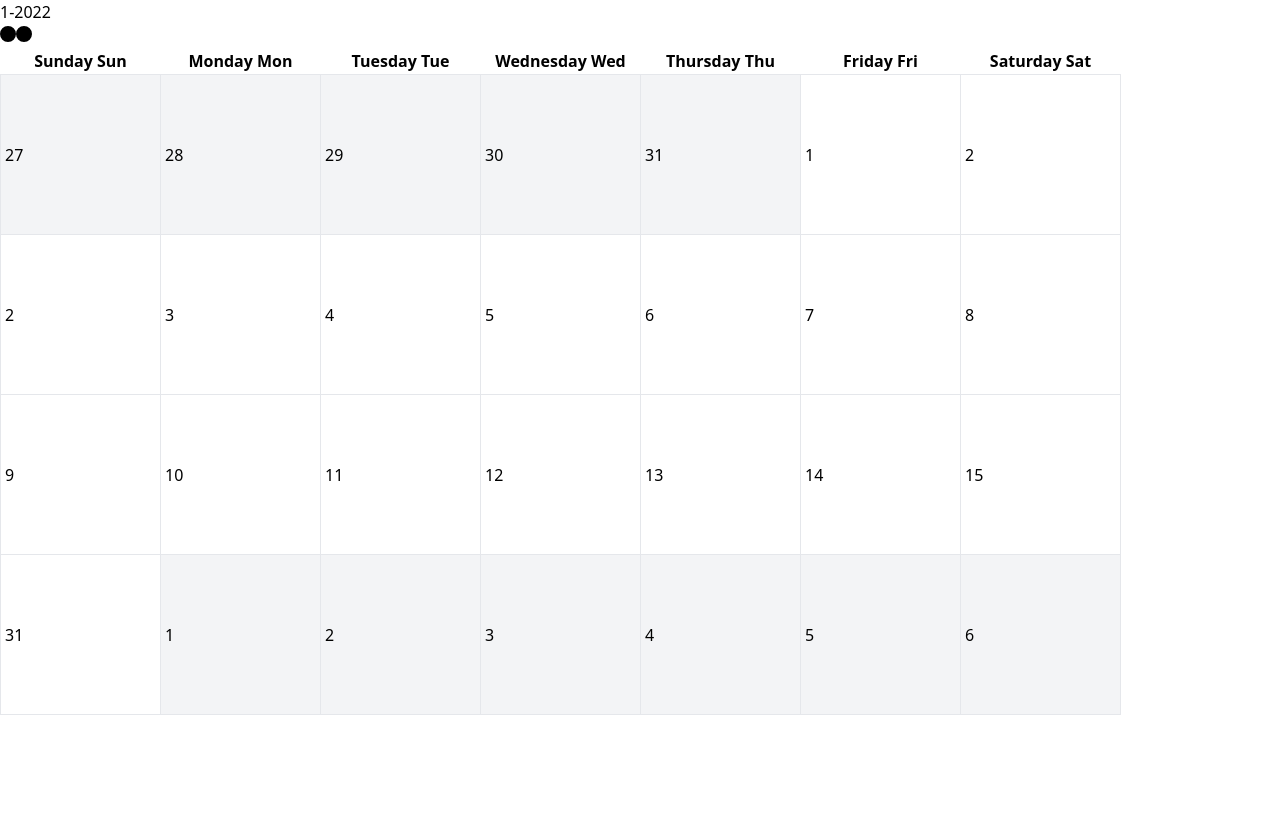
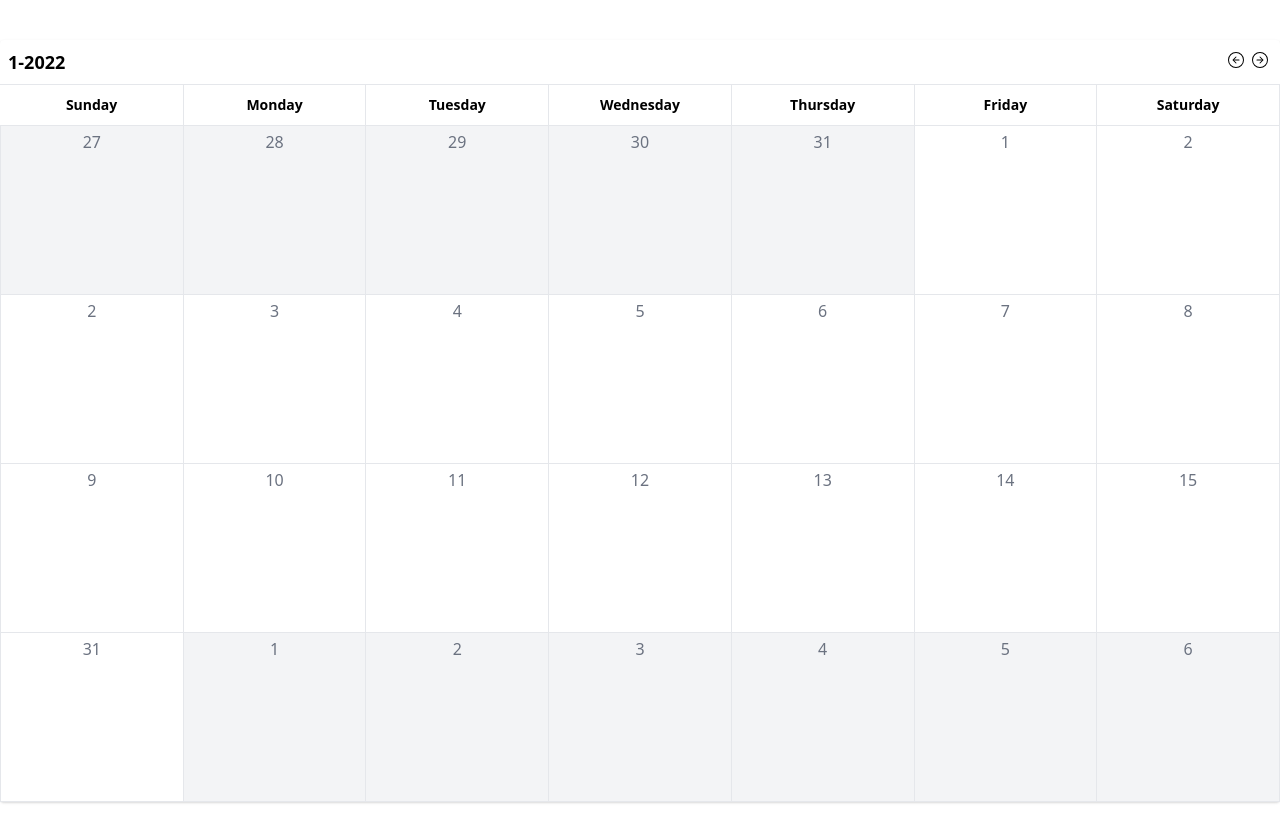
Before and after one commit to mvn-h24/vue-examples, a Nuxt app: page /calendar in a window 1280 px wide. Before the commit the page ends 800 px from the top, so only its background shows below. Built offline with nearby package versions, Linux system fonts and the light colour scheme.

Commit message:
Fix up component

```diff
--- a/components/calendar/calendar-component.vue
+++ b/components/calendar/calendar-component.vue
@@ -1,18 +1,17 @@
 <template>
-  <div className="container mx-auto mt-10">
-    <div className="wrapper bg-white rounded shadow w-full ">
+  <div class="wrapper bg-white rounded shadow w-full">
     <calendar-controls
-        :cur-date="curDate"
+      :selected-date="formattedDate"
       @prev-month-call="setPrevMonth"
       @next-month-call="setNextMonth"
     />
-      <table className="w-full">
+    <table class="w-full">
       <CalendarHead />
       <tbody>
         <tr
-            v-for="(week, index) in weeksList()"
+          v-for="(week, index) in weeksList"
           :key="index"
-            className="text-center h-20"
+          class="text-center h-20"
         >
           <td
             v-for="(day, i) in week"
@@ -25,7 +24,6 @@
         </tr>
       </tbody>
     </table>
-    </div>
   </div>
 </template>
 
@@ -50,26 +48,33 @@ export default Vue.extend({
   },
   data() {
     return {
-      curDate: this.$props.currentDate,
+      curDate: { src: this.$props.currentDate },
     }
-  },
-  watch: {
-    curDate(pev, next) {
-      console.log(pev, next)
-    },
   },
   computed: {
     monthStart(): Date {
-      return this.startOfMonth(this.curDate)
+      return this.startOfMonth(this.currdate)
     },
     monthEnd(): Date {
-      return this.endOfMonth(this.curDate)
+      return this.endOfMonth(this.currdate)
+    },
+    formattedDate: {
+      get(): String {
+        return `${this.currdate.getMonth() + 1}-${this.currdate.getFullYear()}`
       },
     },
-  methods: {
+    currdate: {
+      set(d: Date) {
+        this.curDate = { src: d }
+      },
+      get(): Date {
+        return this.curDate.src
+      },
+    },
     weeksList(): Array<Array<Date>> {
-      const monthStart = this.startOfMonth(this.curDate)
-      const monthEnd = this.endOfMonth(this.curDate)
+      const date = this.currdate
+      const monthStart = this.startOfMonth(date)
+      const monthEnd = this.endOfMonth(date)
       let weeksBetweenMonths = 0
       let weeksFirstDay = monthStart
       let FirstWeek, LastWeek
@@ -84,17 +89,19 @@ export default Vue.extend({
       }
       const weeks = this.getWeeksCount(
         weeksFirstDay,
-        this.getWeeksInMonth(this.curDate) - weeksBetweenMonths
+        this.getWeeksInMonth(date) - weeksBetweenMonths
       )
       if (FirstWeek) weeks.unshift(FirstWeek)
       if (LastWeek) weeks.push(LastWeek)
       return weeks
     },
+  },
+  methods: {
     setNextMonth() {
-      this.curDate = this.addMonths(this.curDate, 1)
+      this.currdate = this.addMonths(this.currdate, 1)
     },
     setPrevMonth() {
-      this.curDate = this.subMonths(this.curDate, 1)
+      this.currdate = this.subMonths(this.currdate, 1)
     },
     isSameMonth(dLeft: Date, dRight: Date): boolean {
       return (
--- a/components/calendar/calendar-controls.vue
+++ b/components/calendar/calendar-controls.vue
@@ -1,48 +1,48 @@
 <template>
-  <div className="header flex justify-between border-b p-2">
-    <span className="text-lg font-bold">{{ currentDate }}</span>
-    <div className="buttons">
-      <button className="p-1" @click="clickPrevKey">
+  <div class="header flex justify-between border-b p-2">
+    <span class="text-lg font-bold">{{ selectedDate }}</span>
+    <div class="buttons">
+      <button class="p-1" @click="clickPrevKey">
         <svg
           width="1em"
           height="1em"
           viewBox="0 0 16 16"
-          className="bi bi-arrow-left-circle hover:opacity-60"
+          class="bi bi-arrow-left-circle hover:opacity-60"
           fill="currentColor"
           xmlns="http://www.w3.org/2000/svg"
         >
           <path
-            fillRule="evenodd"
+            fill-rule="evenodd"
             d="M8 15A7 7 0 1 0 8 1a7 7 0 0 0 0 14zm0 1A8 8 0 1 0 8 0a8 8 0 0 0 0 16z"
           />
           <path
-            fillRule="evenodd"
+            fill-rule="evenodd"
             d="M8.354 11.354a.5.5 0 0 0 0-.708L5.707 8l2.647-2.646a.5.5 0 1 0-.708-.708l-3 3a.5.5 0 0 0 0 .708l3 3a.5.5 0 0 0 .708 0z"
           />
           <path
-            fillRule="evenodd"
+            fill-rule="evenodd"
             d="M11.5 8a.5.5 0 0 0-.5-.5H6a.5.5 0 0 0 0 1h5a.5.5 0 0 0 .5-.5z"
           />
         </svg>
       </button>
-      <button className="p-1" @click="clickNextKey">
+      <button class="p-1" @click="clickNextKey">
         <svg
           width="1em"
           height="1em"
           viewBox="0 0 16 16"
-          className="bi bi-arrow-right-circle hover:opacity-60"
+          class="bi bi-arrow-right-circle hover:opacity-60"
           xmlns="http://www.w3.org/2000/svg"
         >
           <path
-            fillRule="evenodd"
+            fill-rule="evenodd"
             d="M8 15A7 7 0 1 0 8 1a7 7 0 0 0 0 14zm0 1A8 8 0 1 0 8 0a8 8 0 0 0 0 16z"
           />
           <path
-            fillRule="evenodd"
+            fill-rule="evenodd"
             d="M7.646 11.354a.5.5 0 0 1 0-.708L10.293 8 7.646 5.354a.5.5 0 1 1 .708-.708l3 3a.5.5 0 0 1 0 .708l-3 3a.5.5 0 0 1-.708 0z"
           />
           <path
-            fillRule="evenodd"
+            fill-rule="evenodd"
             d="M4.5 8a.5.5 0 0 1 .5-.5h5a.5.5 0 0 1 0 1H5a.5.5 0 0 1-.5-.5z"
           />
         </svg>
@@ -52,18 +52,14 @@
 </template>
 
 <script lang="ts">
-import Vue, { PropType } from 'vue'
+import Vue from 'vue'
+
 export default Vue.extend({
   name: 'CalendarComponent',
   props: {
-    curDate: {
-      type: Date as PropType<Date>,
+    selectedDate: {
+      type: String,
       required: true,
-    },
-  },
-  computed: {
-    currentDate(): string {
-      return `${this.curDate.getMonth() + 1}-${this.curDate.getFullYear()}`
     },
   },
   methods: {
--- a/components/calendar/calendar-day.vue
+++ b/components/calendar/calendar-day.vue
@@ -1,18 +1,19 @@
 <template>
   <div
-    className="flex flex-col h-40 mx-auto xl:w-40 lg:w-30 md:w-30 sm:w-full w-10 mx-auto overflow-hidden"
+    class="flex flex-col h-40 mx-auto xl:w-40 lg:w-30 md:w-30 sm:w-full w-10 mx-auto overflow-hidden"
   >
-    <div className="top h-5 w-full">
-      <span className="text-gray-500">{{ calendarDay }}</span>
+    <div class="top h-5 w-full">
+      <span class="text-gray-500">{{ calendarDay }}</span>
     </div>
-    <div className="bottom flex-grow h-30 py-1 w-full overflow-y-auto">
+    <div class="bottom flex-grow h-30 py-1 w-full overflow-y-auto">
       <slot />
     </div>
   </div>
 </template>
 
 <script lang="ts">
-import Vue, { PropType } from 'vue'
+import Vue, {PropType} from 'vue'
+
 export default Vue.extend({
   name: 'CalendarDay',
   props: {
--- a/components/calendar/calendar-head.vue
+++ b/components/calendar/calendar-head.vue
@@ -2,72 +2,72 @@
   <thead>
     <tr>
       <th
-        className="p-2 border-r h-10 xl:w-40 lg:w-30 md:w-30 sm:w-20 w-10 xl:text-sm text-xs"
+        class="p-2 border-r h-10 xl:w-40 lg:w-30 md:w-30 sm:w-20 w-10 xl:text-sm text-xs"
       >
-        <span className="xl:block lg:block md:block sm:block hidden">
+        <span class="xl:block lg:block md:block sm:block hidden">
           Sunday
         </span>
-        <span className="xl:hidden lg:hidden md:hidden sm:hidden block">
+        <span class="xl:hidden lg:hidden md:hidden sm:hidden block">
           Sun
         </span>
       </th>
       <th
-        className="p-2 border-r h-10 xl:w-40 lg:w-30 md:w-30 sm:w-20 w-10 xl:text-sm text-xs"
+        class="p-2 border-r h-10 xl:w-40 lg:w-30 md:w-30 sm:w-20 w-10 xl:text-sm text-xs"
       >
-        <span className="xl:block lg:block md:block sm:block hidden">
+        <span class="xl:block lg:block md:block sm:block hidden">
           Monday
         </span>
-        <span className="xl:hidden lg:hidden md:hidden sm:hidden block">
+        <span class="xl:hidden lg:hidden md:hidden sm:hidden block">
           Mon
         </span>
       </th>
       <th
-        className="p-2 border-r h-10 xl:w-40 lg:w-30 md:w-30 sm:w-20 w-10 xl:text-sm text-xs"
+        class="p-2 border-r h-10 xl:w-40 lg:w-30 md:w-30 sm:w-20 w-10 xl:text-sm text-xs"
       >
-        <span className="xl:block lg:block md:block sm:block hidden">
+        <span class="xl:block lg:block md:block sm:block hidden">
           Tuesday
         </span>
-        <span className="xl:hidden lg:hidden md:hidden sm:hidden block">
+        <span class="xl:hidden lg:hidden md:hidden sm:hidden block">
           Tue
         </span>
       </th>
       <th
-        className="p-2 border-r h-10 xl:w-40 lg:w-30 md:w-30 sm:w-20 w-10 xl:text-sm text-xs"
+        class="p-2 border-r h-10 xl:w-40 lg:w-30 md:w-30 sm:w-20 w-10 xl:text-sm text-xs"
       >
-        <span className="xl:block lg:block md:block sm:block hidden">
+        <span class="xl:block lg:block md:block sm:block hidden">
           Wednesday
         </span>
-        <span className="xl:hidden lg:hidden md:hidden sm:hidden block">
+        <span class="xl:hidden lg:hidden md:hidden sm:hidden block">
           Wed
         </span>
       </th>
       <th
-        className="p-2 border-r h-10 xl:w-40 lg:w-30 md:w-30 sm:w-20 w-10 xl:text-sm text-xs"
+        class="p-2 border-r h-10 xl:w-40 lg:w-30 md:w-30 sm:w-20 w-10 xl:text-sm text-xs"
       >
-        <span className="xl:block lg:block md:block sm:block hidden">
+        <span class="xl:block lg:block md:block sm:block hidden">
           Thursday
         </span>
-        <span className="xl:hidden lg:hidden md:hidden sm:hidden block">
+        <span class="xl:hidden lg:hidden md:hidden sm:hidden block">
           Thu
         </span>
       </th>
       <th
-        className="p-2 border-r h-10 xl:w-40 lg:w-30 md:w-30 sm:w-20 w-10 xl:text-sm text-xs"
+        class="p-2 border-r h-10 xl:w-40 lg:w-30 md:w-30 sm:w-20 w-10 xl:text-sm text-xs"
       >
-        <span className="xl:block lg:block md:block sm:block hidden">
+        <span class="xl:block lg:block md:block sm:block hidden">
           Friday
         </span>
-        <span className="xl:hidden lg:hidden md:hidden sm:hidden block">
+        <span class="xl:hidden lg:hidden md:hidden sm:hidden block">
           Fri
         </span>
       </th>
       <th
-        className="p-2 border-r h-10 xl:w-40 lg:w-30 md:w-30 sm:w-20 w-10 xl:text-sm text-xs"
+        class="p-2 border-r h-10 xl:w-40 lg:w-30 md:w-30 sm:w-20 w-10 xl:text-sm text-xs"
       >
-        <span className="xl:block lg:block md:block sm:block hidden">
+        <span class="xl:block lg:block md:block sm:block hidden">
           Saturday
         </span>
-        <span className="xl:hidden lg:hidden md:hidden sm:hidden block">
+        <span class="xl:hidden lg:hidden md:hidden sm:hidden block">
           Sat
         </span>
       </th>
@@ -77,6 +77,7 @@
 
 <script lang="ts">
 import Vue from 'vue'
+
 export default Vue.extend({
   name: 'CalendarHead',
 })
--- a/pages/calendar/index.vue
+++ b/pages/calendar/index.vue
@@ -1,5 +1,7 @@
 <template>
-  <calendar-component />
+  <div class="container mx-auto my-10">
+    <calendar-component />
+  </div>
 </template>
 
 <script lang="ts">
```
Lines whose indentation alone changed are shown as unchanged.
